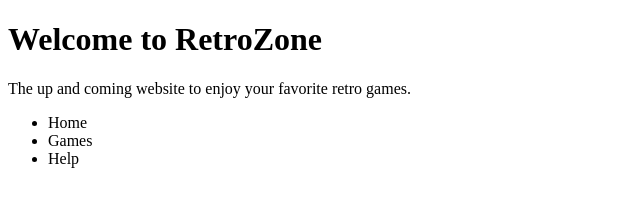
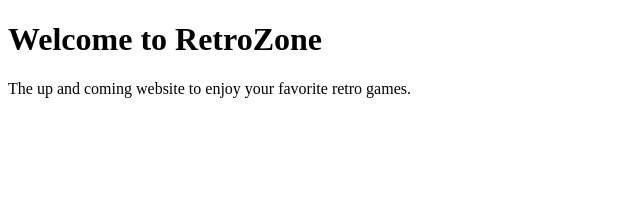
Before and after one commit to pr1sm4t1c/RetroZone, a plain HTML site: page index.html in a window 1280 px wide. Shown: the whole page, without its empty margins (0-640 px from the left). Drawn offline with Linux system fonts and the light colour scheme.

Commit message:
Update index.html

```diff
--- a/index.html
+++ b/index.html
@@ -6,10 +6,5 @@
   <body>
     <h1>Welcome to RetroZone</h1>
     <p>The up and coming website to enjoy your favorite retro games.</p>
-    <ul>
-      <li><a>Home</a></li>
-      <li><a>Games</a></li>
-      <li><a>Help</a></li>
-    </ul>
   </body>
 </html>
```
